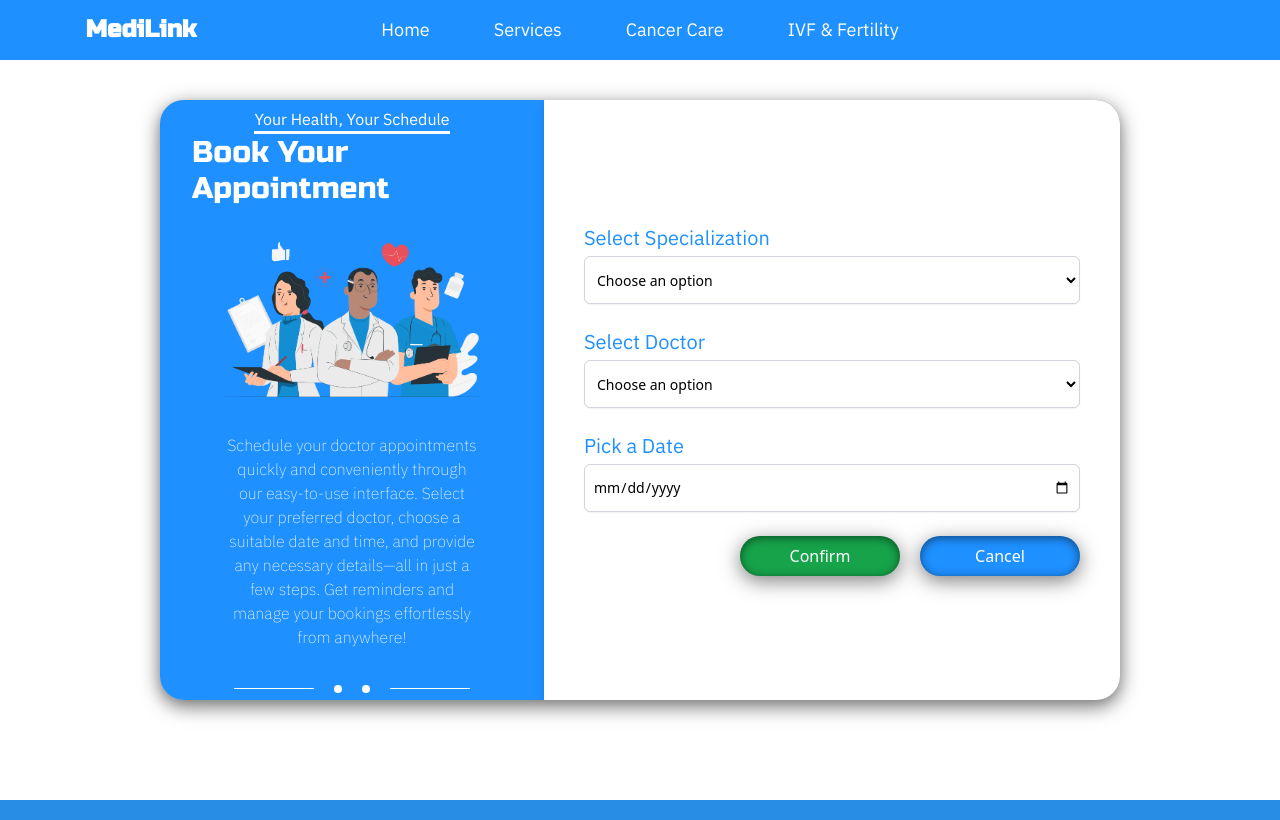
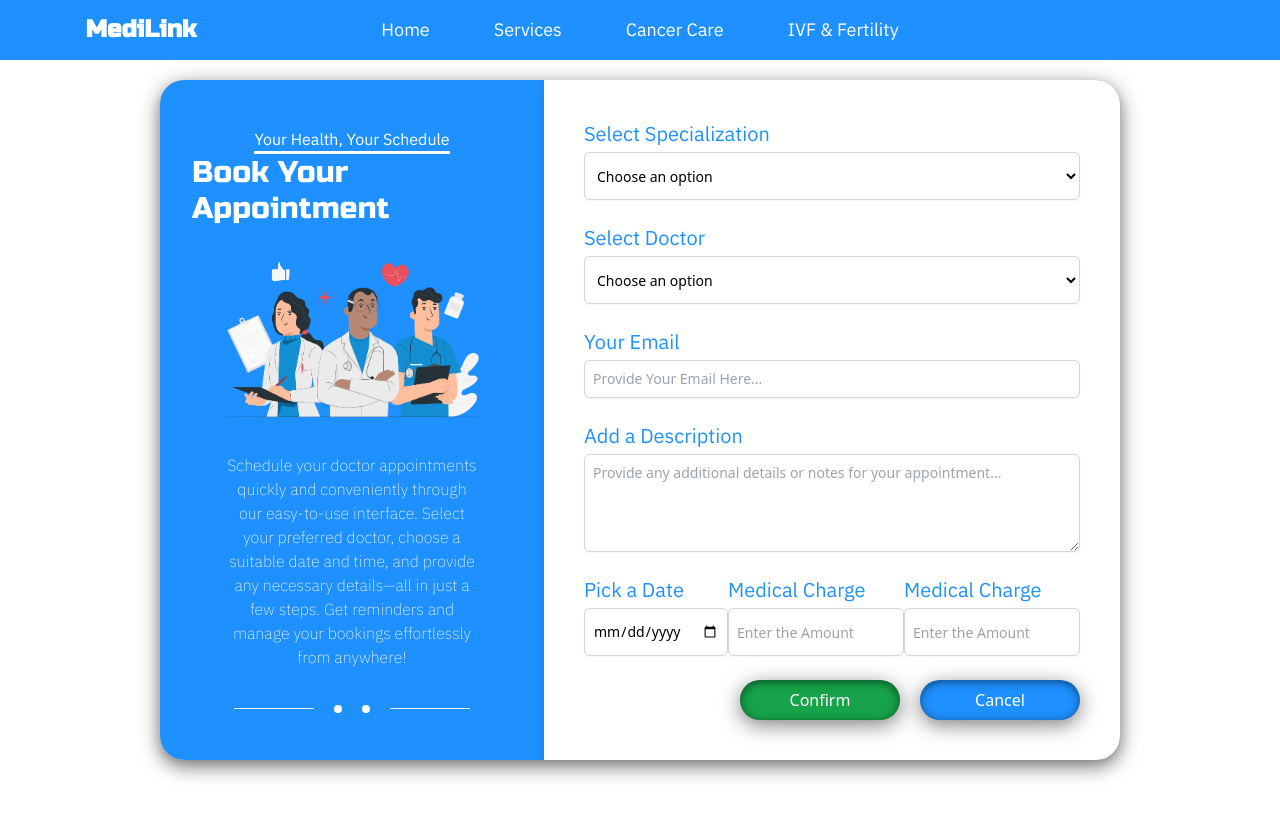
Before and after one commit to osa623/CSSE-Smart_HealthCare_System-SE_S1_WD_09, a React (Vite) app in the folder frontend/: page /Appointment in a window 1280 px wide. Built offline with nearby package versions, Linux system fonts and the light colour scheme; a web font is replaced by a local one.

Commit message:
commit 05

```diff
--- a/frontend/src/pages/Appointment.jsx
+++ b/frontend/src/pages/Appointment.jsx
@@ -20,11 +20,11 @@ const Appointment = () => {
 
       {/* Booking Appointment Interface */}
 
-          <div className= 'relative flex min-h-screen w-auto justify-center items-center'>
+          <div className= 'relative flex min-h-screen w-auto justify-center items-center lgs:mt-5'>
 
              {/* Booking Appointements */}
 
-              <div className= 'flex lgs:w-[75vw] lgs:h-[75vh] overflow-hidden bg-primary drop-shadow-lg items-center justify-center lgs:rounded-3xl' style={{
+              <div className= 'flex lgs:w-[75vw] lgs:h-[85vh] overflow-hidden bg-primary drop-shadow-lg items-center justify-center lgs:rounded-3xl' style={{
                 boxShadow:'inset 0 2px 10px rgba(0,0,0,0.5), 0px 5px 20px rgba(0,0,0,0.5)'
               }}>
 
@@ -32,7 +32,7 @@ const Appointment = () => {
 
                                     {/* Booking 1st Interface */}
 
-                                    <div className= 'flex flex-col lgs:w-[30vw] lgs:h-[75rem] bg-baseprimary lgs:p-2 drop-shadow-lg justify-center lgs:space-y-4 lgs:items-center lgs:rounded-l-3xl'>
+                                    <div className= 'flex flex-col lgs:w-[30vw] lgs:h-[85vh] bg-baseprimary lgs:p-2 drop-shadow-lg justify-center lgs:space-y-4 lgs:items-center lgs:rounded-l-3xl'>
 
                                        {/* Topic Section */}
                                         <div className= 'flex flex-col h-auto lgs:w-[25vw] justify-center items-center'>
@@ -74,9 +74,10 @@ const Appointment = () => {
 
                                     {/* Booking 2nd Interface */}
 
-                                    <div className='flex lgs:w-[45vw] lgs:h-[75vh] bg-primary lgs:p-2 drop-shadow-lg justify-center items-center lgs:rounded-r-3xl'>
+                                    <div className='flex lgs:w-[45vw] lgs:h-[85vh] bg-primary lgs:p-2 drop-shadow-lg justify-center items-center lgs:rounded-r-3xl'>
 
                                                 <form className="flex flex-col space-y-6 w-full h-auto px-8">
+
                                                     {/* First Dropdown */}
                                                     <div>
                                                         <label htmlFor="firstDropdown" className="block lgs:text-xl font-ibmplexsans text-baseprimary">Select Specialization</label>
@@ -103,6 +104,36 @@ const Appointment = () => {
                                                         </select>
                                                     </div>
 
+                                                    {/* Email TextArea */}
+                                                    <div>
+                                                          <label htmlFor="descriptionField" className="block lgs:text-xl font-ibmplexsans text-baseprimary">
+                                                            Your Email
+                                                          </label>
+                                                          <input
+                                                            id="descriptionField"
+                                                            name="descriptionField"
+                                                            className="mt-1 block w-full lgs:p-2 bg-white border border-gray-300 rounded-md shadow-sm focus:ring-primary focus:border-primary sm:text-sm"
+                                                            placeholder="Provide Your Email Here..."
+                                                          ></input>
+                                                        </div>
+
+                                                    {/* Description TextArea */}
+                                                       <div>
+                                                          <label htmlFor="descriptionField" className="block lgs:text-xl font-ibmplexsans text-baseprimary">
+                                                            Add a Description
+                                                          </label>
+                                                          <textarea
+                                                            id="descriptionField"
+                                                            name="descriptionField"
+                                                            rows="4"
+                                                            className="mt-1 block w-full lgs:p-2 bg-white border border-gray-300 rounded-md shadow-sm focus:ring-primary focus:border-primary sm:text-sm"
+                                                            placeholder="Provide any additional details or notes for your appointment..."
+                                                          ></textarea>
+                                                        </div>
+
+
+                                                        <div className='flex lgs:w-auto lgs:justify-between lgs:items-center'>
+
                                                                 {/* Text Field */}
                                                                 <div>
                                                                 <label htmlFor="dateField" className="block lgs:text-xl font-ibmplexsans text-baseprimary">Pick a Date</label>                                                      <input
@@ -112,6 +143,40 @@ const Appointment = () => {
                                                                     className="mt-1 block w-full lgs:h-[3rem] lgs:p-2 bg-white border border-gray-300 rounded-md shadow-sm focus:ring-primary focus:border-primary sm:text-sm"
                                                                   />
                                                                 </div>
+
+                                                                {/* Amount Field */}
+                                                                <div>
+                                                                  <label htmlFor="priceField" className="block lgs:text-xl font-ibmplexsans text-baseprimary">
+                                                                   Medical Charge
+                                                                  </label>
+                                                                  <input
+                                                                    type="number"
+                                                                    id="priceField"
+                                                                    name="priceField"
+                                                                    className="mt-1 block w-full lgs:h-[3rem] lgs:p-2 bg-white border border-gray-300 rounded-md shadow-sm focus:ring-primary focus:border-primary sm:text-sm"
+                                                                    placeholder="Enter the Amount"
+                                                                  />
+                                                                </div>
+
+                                                                {/* Extra Field */}
+                                                                <div>
+                                                                  <label htmlFor="priceField" className="block lgs:text-xl font-ibmplexsans text-baseprimary">
+                                                                   Medical Charge
+                                                                  </label>
+                                                                  <input
+                                                                    type="number"
+                                                                    id="priceField"
+                                                                    name="priceField"
+                                                                    className="mt-1 block w-full lgs:h-[3rem] lgs:p-2 bg-white border border-gray-300 rounded-md shadow-sm focus:ring-primary focus:border-primary sm:text-sm"
+                                                                    placeholder="Enter the Amount"
+                                                                  />
+                                                                </div>
+
+
+
+
+                                                        </div>
+
 
 
                                                     {/* confirm Button */}
```
Lines whose indentation alone changed are shown as unchanged.
